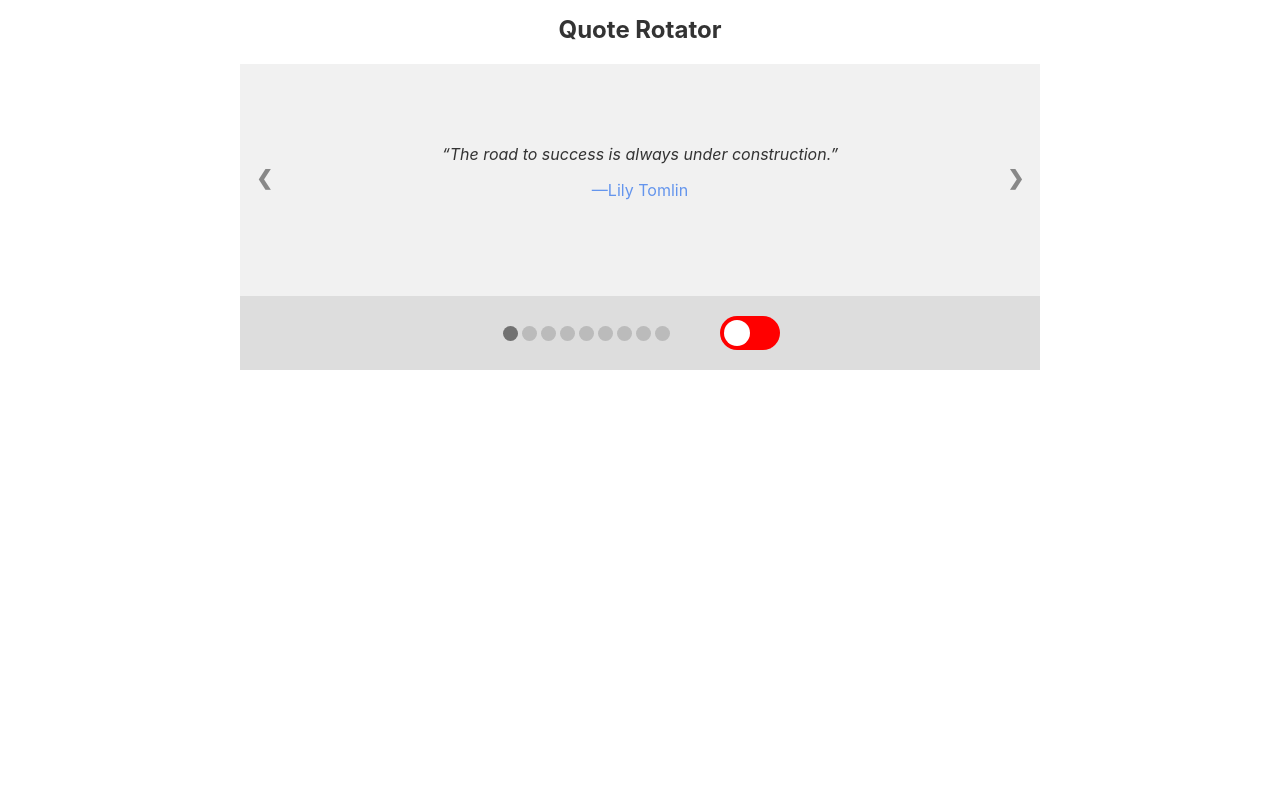
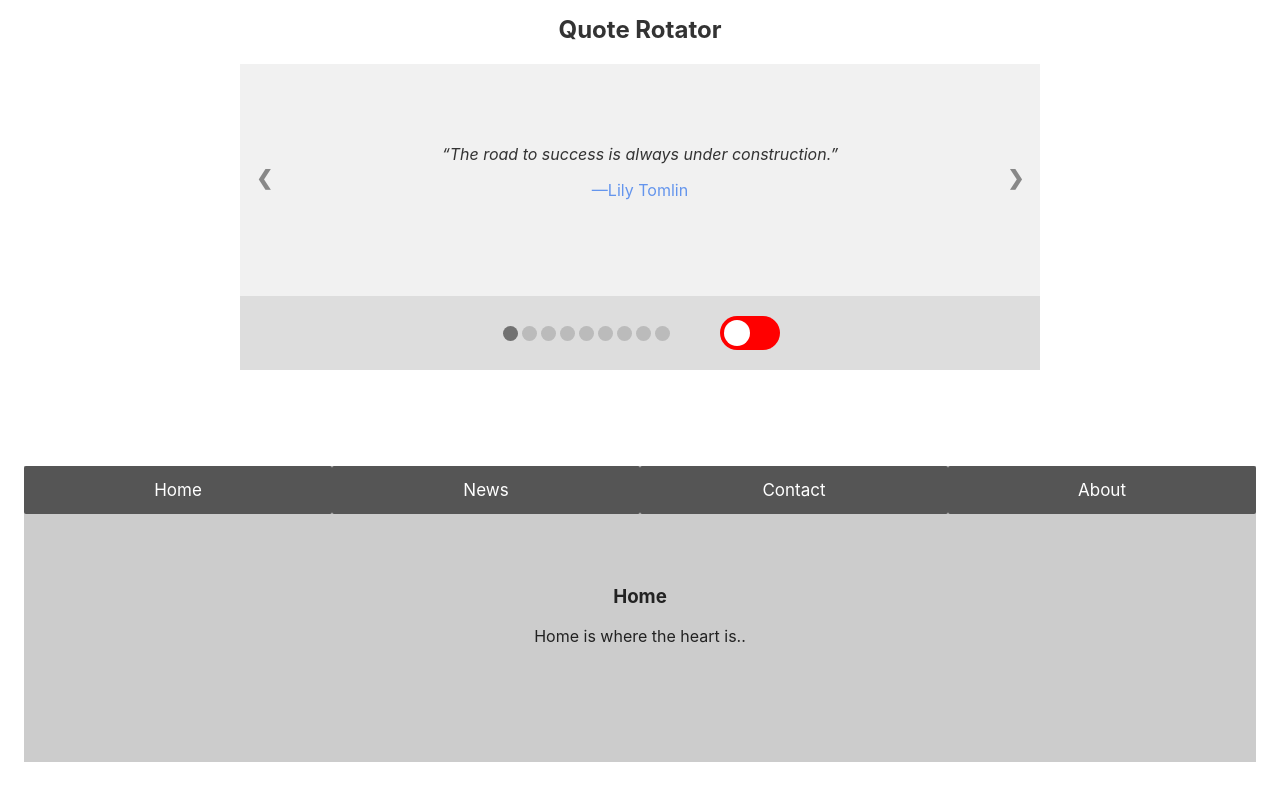
Before and after one commit to SinisaVukmirovic/How-To-Svelte, a Svelte app: page / in a window 1280 px wide. Shown: the part 5129-5929 px from the top of the page. Before the commit the page ends 5515 px from the top, so only its background shows below. Built offline with nearby package versions, Linux system fonts and the light colour scheme.

Commit message:
Tabs project

```diff
--- a/src/App.svelte
+++ b/src/App.svelte
@@ -20,7 +20,8 @@
 	import Portfolio from './projects/portfolio/Portfolio.svelte';
 	import VideoFloat from './projects/video-float/VideoFloat.svelte';
 	import FlipCard from './projects/flip-card/FlipCard.svelte';
-	import QuoteRotator from './projects/quote-rotator/QuoteRotator.svelte'
+	import QuoteRotator from './projects/quote-rotator/QuoteRotator.svelte';
+	import Tabs from './projects/tabs/Tabs.svelte';
 
 </script>
 
@@ -58,6 +59,8 @@
 	<FlipCard />
 
 	<QuoteRotator />
+
+	<Tabs />
 </main>
 
 <style>
--- /dev/null
+++ b/src/projects/tabs/Tabs.svelte
@@ -0,0 +1,50 @@
+<script>
+    import HomePage from './components/HomePage.svelte';
+    import NewsPage from './components/NewsPage.svelte';
+    import ContactPage from './components/ContactPage.svelte';
+    import AboutPage from './components/AboutPage.svelte';
+
+    const webpages = [
+		{ name: "Home", component: HomePage },
+		{ name: "News", component: NewsPage },
+		{ name: "Contact", component: ContactPage },
+		{ name: "About", component: AboutPage }
+	];
+
+    let selectedPage = webpages[0];
+	// $: console.dir(selectedPage);
+
+    const loadPage = (obj) => selectedPage = obj;
+</script>
+
+<!-- MarkUp -->
+<section>
+    {#each webpages as webpageObj}
+        <button class="tablink" title={webpageObj.name} on:click={() => loadPage(webpageObj)}>{webpageObj.name}</button>
+    {/each}
+
+    <svelte:component this={selectedPage.component} />
+</section>
+
+<style>
+    section {
+        margin: 3rem auto;
+        padding: 3rem 0;
+    }
+/* Style tab links */
+.tablink {
+  background-color: #555;
+  color: white;
+  float: left;
+  border: none;
+  outline: none;
+  cursor: pointer;
+  padding: 14px 16px;
+  font-size: 17px;
+  width: 25%;
+}
+
+.tablink:hover {
+  background-color: #777;
+}
+</style>
--- /dev/null
+++ b/src/projects/tabs/components/AboutPage.svelte
@@ -0,0 +1,20 @@
+<script>
+
+</script>
+
+<!-- MarkUp -->
+<div id="About" class="tabcontent">
+    <h3>About</h3>
+    <p>Who we are and what we do.</p>
+  </div>
+
+<style>
+/* Style the tab content (and add height:100% for full page content) */
+.tabcontent {
+    background-color: #ccc;
+  color: #222;
+  display: block;
+  padding: 100px 20px;
+  height: 100%;
+}
+</style>
--- /dev/null
+++ b/src/projects/tabs/components/ContactPage.svelte
@@ -0,0 +1,20 @@
+<script>
+
+</script>
+
+<!-- MarkUp -->
+<div id="Contact" class="tabcontent">
+    <h3>Contact</h3>
+    <p>Get in touch, or swing by for a cup of coffee.</p>
+  </div>
+
+<style>
+    /* Style the tab content (and add height:100% for full page content) */
+.tabcontent {
+    background-color: #ccc;
+  color: #222;
+  display: block;
+  padding: 100px 20px;
+  height: 100%;
+}
+</style>
--- /dev/null
+++ b/src/projects/tabs/components/HomePage.svelte
@@ -0,0 +1,20 @@
+<script>
+
+</script>
+
+<!-- MarkUp -->
+<div id="Home" class="tabcontent">
+    <h3>Home</h3>
+    <p>Home is where the heart is..</p>
+  </div>
+
+<style>
+    /* Style the tab content (and add height:100% for full page content) */
+.tabcontent {
+    background-color: #ccc;
+  color: #222;
+  display: block;
+  padding: 100px 20px;
+  height: 100%;
+}
+</style>
--- /dev/null
+++ b/src/projects/tabs/components/NewsPage.svelte
@@ -0,0 +1,20 @@
+<script>
+
+</script>
+
+<!-- MarkUp -->
+<div id="News" class="tabcontent">
+    <h3>News</h3>
+    <p>Some news this fine day!</p>
+  </div>
+
+<style>
+    /* Style the tab content (and add height:100% for full page content) */
+.tabcontent {
+    background-color: #ccc;
+  color: #222;
+  display: block;
+  padding: 100px 20px;
+  height: 100%;
+}
+</style>
```
